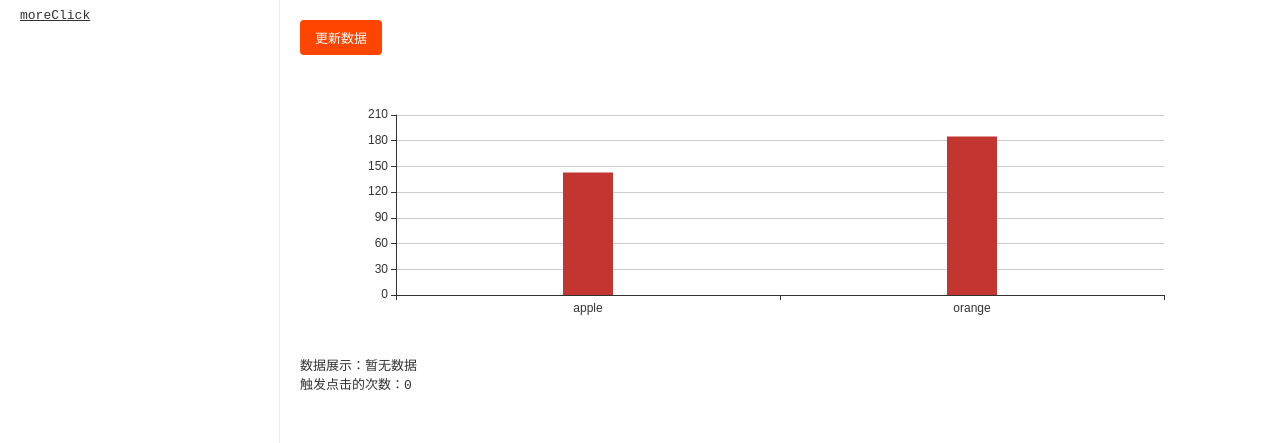
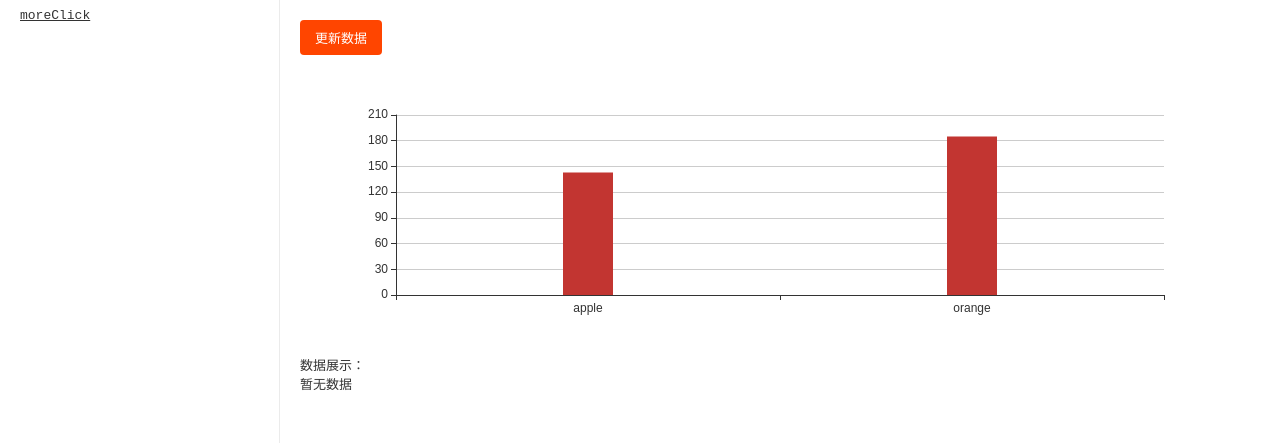
Before and after one commit to Jackyyans/code123, a Vue app in the folder vuefile/: page /#/moreClick in a window 1280 px wide. Shown: the top 443 px of the page. Built offline with nearby package versions, Linux system fonts and the light colour scheme.

Commit message:
update moreClick.vue

```diff
--- a/vuefile/src/pages/MoreClick.vue
+++ b/vuefile/src/pages/MoreClick.vue
@@ -1,13 +1,14 @@
 <template>
   <div>
     <span @click="update" class="btn">更新数据</span>
-    <div id="chart1" ref="charts" style="height: 300px;"></div>
-    <div>
-      <span>数据展示：</span>
-      <template v-if="obj.name"> {{ obj.name }}-{{ obj.val }} </template>
-      <template v-else>暂无数据</template>
-    </div>
-    <p>触发点击的次数：{{ num }}</p>
+    <div ref="chartBox" style="height: 300px;"></div>
+    <p>数据展示：</p>
+    <template v-if="obj.name">
+      <span>{{ obj.name }}</span>
+      （<span style="color: red; font-weight: 700;">{{ obj.value }}</span
+      >）
+    </template>
+    <template v-else>暂无数据</template>
   </div>
 </template>
 
@@ -19,8 +20,7 @@ export default {
   data() {
     return {
       data: [143, 185],
-      obj: {},
-      num: 0
+      obj: {}
     };
   },
   watch: {
@@ -37,11 +37,13 @@ export default {
   methods: {
     update() {
       this.data = [100, 90];
+      this.obj = {};
     },
     draw() {
-      this.num = 0;
       var options = {
-        xAxis: { type: "category", data: ["apple", "orange"] },
+        xAxis: {
+          data: ["apple", "orange"]
+        },
         yAxis: {},
         series: [
           {
@@ -51,17 +53,19 @@ export default {
           }
         ]
       };
-      debugger;
-      var dom = this.$refs.charts;
+
+      var dom = this.$refs.chartBox;
       var myChart = echarts.init(dom);
       myChart.setOption(options);
 
+      myChart.off("click"); //解除绑定
+
       myChart.on("click", params => {
         console.log("click", params);
-        this.num = this.num + 1;
+
         this.obj = {
           name: params.name,
-          val: params.value
+          value: params.value
         };
       });
     }
```
